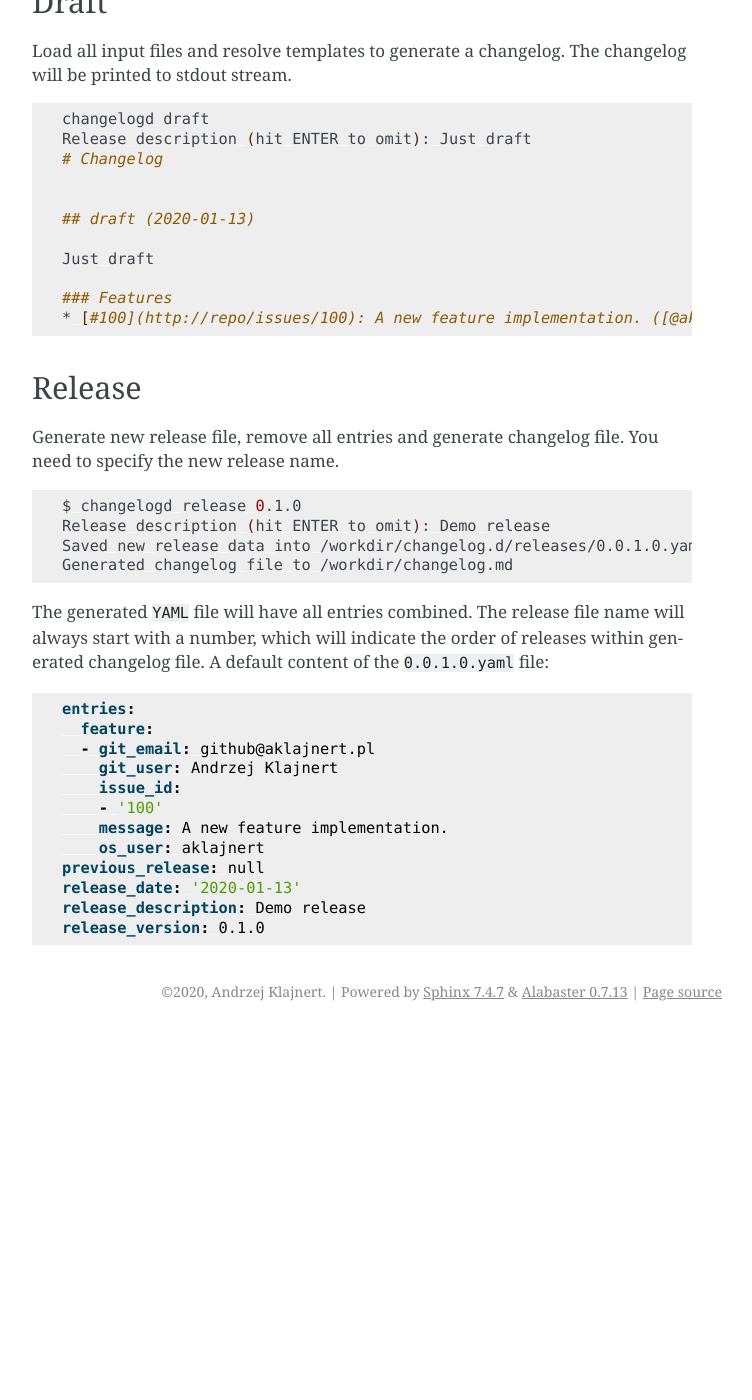
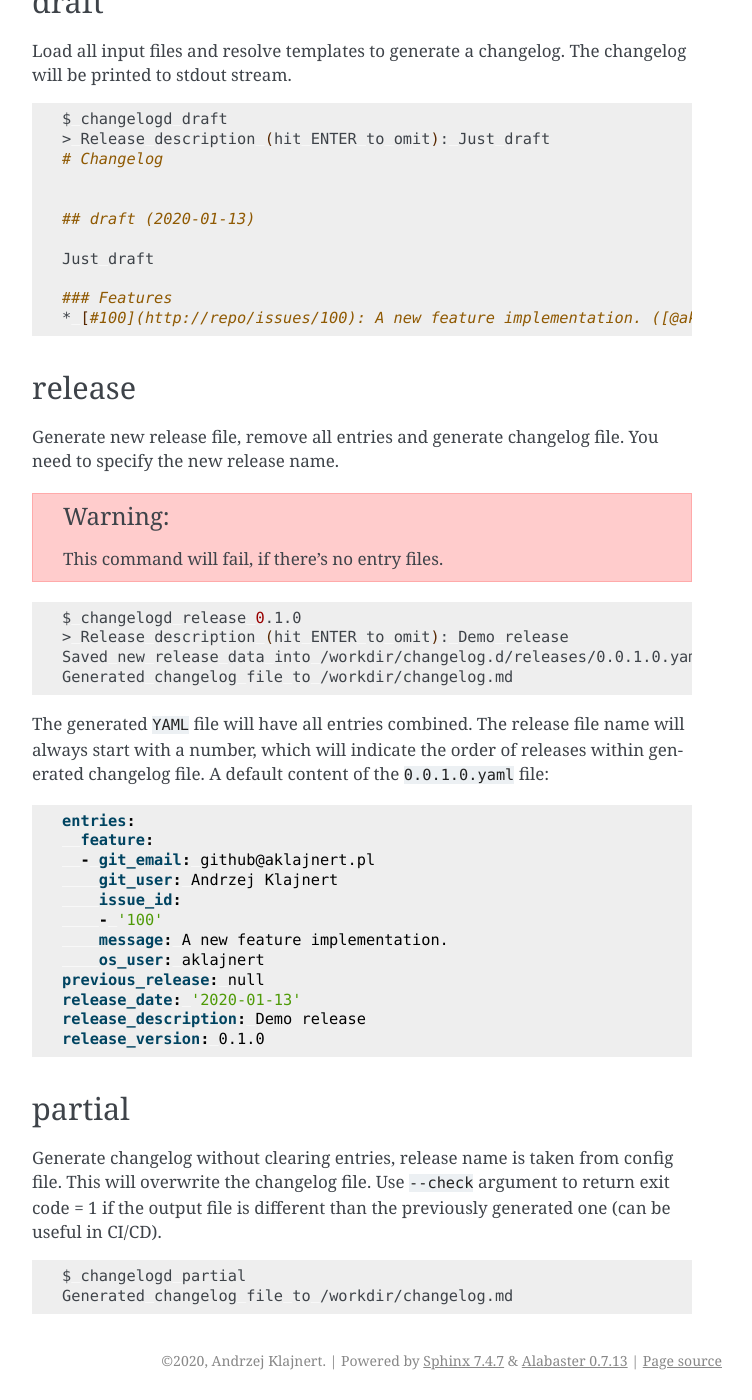
Before and after one commit to aklajnert/changelogd, a Sphinx documentation site: the page built from docs/commands.rst, in a window 1280 px wide and 1400 px high, scrolled down 1089 px. Shown: the whole window, without its empty margins (388-1140 px from the left). Built offline with Sphinx 7.4.7, drawn with Linux system fonts in a browser that asks for light colours; before the commit the page ends 2120 px from its top, so only the background shows below that; some of the changed text lies outside the part shown.

Commit message:
Add chapter for `partial` subcommand

```diff
--- a/docs/commands.rst
+++ b/docs/commands.rst
@@ -4,7 +4,7 @@ Commands
 Changelogd consists of multiple independent subcommands to make the changelog
 management as easy as possible.
 
-Init
+init
 ----
 
 This command initialized ``changelogd`` configuration including default templates.
@@ -17,7 +17,7 @@ You can select different directory with ``--path`` argument.
    Created main configuration file: /workdir/changelog.d/config.yaml
    Copied templates to /workdir/changelog.d/templates
 
-Entry
+entry
 -----
 
 Creates a new changelog entry. By default it asks for the entry type, issue id and the
@@ -50,7 +50,7 @@ As a result, a following ``YAML`` file will be created:
    os_user: aklajnert
    type: feature
 
-Draft
+draft
 -----
 
 Load all input files and resolve templates to generate a changelog. The changelog
@@ -58,8 +58,8 @@ will be printed to stdout stream.
 
 .. code-block:: bash
 
-   changelogd draft
-   Release description (hit ENTER to omit): Just draft
+   $ changelogd draft
+   > Release description (hit ENTER to omit): Just draft
    # Changelog
 
 
@@ -70,16 +70,18 @@ will be printed to stdout stream.
    ### Features
    * [#100](http://repo/issues/100): A new feature implementation. ([@aklajnert](github@aklajnert.pl))
 
-Release
+release
 -------
 
 Generate new release file, remove all entries and generate changelog file. You need to
 specify the new release name.
 
+.. warning:: This command will fail, if there's no entry files.
+
 .. code-block:: bash
 
    $ changelogd release 0.1.0
-   Release description (hit ENTER to omit): Demo release
+   > Release description (hit ENTER to omit): Demo release
    Saved new release data into /workdir/changelog.d/releases/0.0.1.0.yaml
    Generated changelog file to /workdir/changelog.md
 
@@ -101,3 +103,16 @@ changelog file. A default content of the ``0.0.1.0.yaml`` file:
    release_date: '2020-01-13'
    release_description: Demo release
    release_version: 0.1.0
+
+partial
+-------
+
+Generate changelog without clearing entries, release name is taken from config file.
+This will overwrite the changelog file.
+Use ``--check`` argument to return exit code = 1 if the output file is different than the
+previously generated one (can be useful in CI/CD).
+
+.. code-block:: bash
+
+   $ changelogd partial
+   Generated changelog file to /workdir/changelog.md
```
